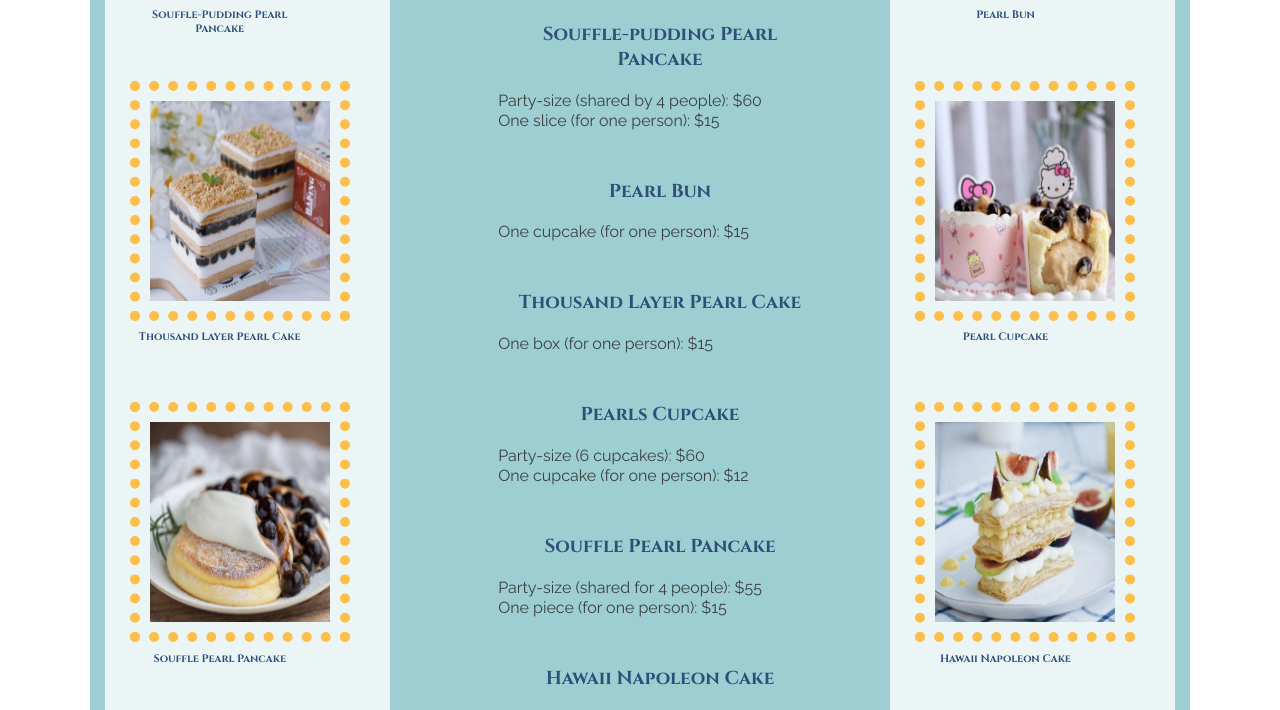
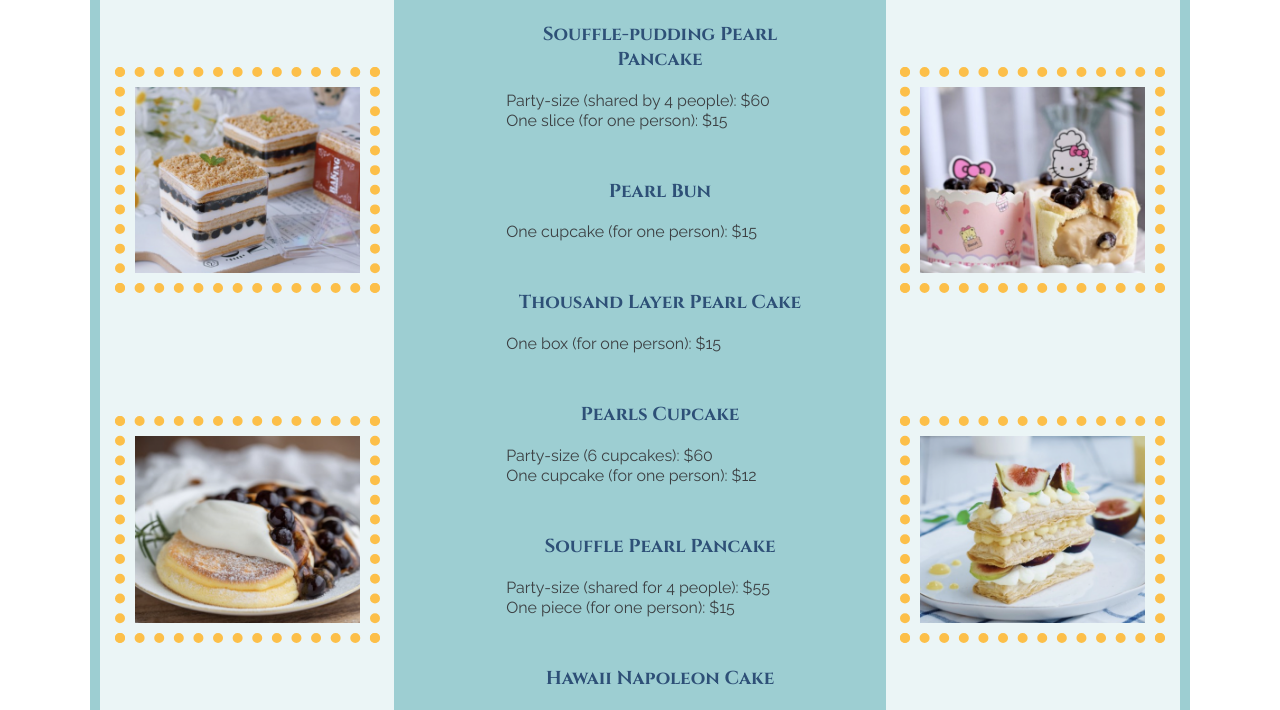
Before and after one commit to megankuo/mdia-1106-MeKaWei, a PHP site: page /dessert-menu.html in a window 1280 px wide. Shown: the part 518-1228 px from the top of the page. Run offline with PHP 8.4, Linux system fonts and the light colour scheme.

Commit message:
fixed bugs

```diff
--- a/dessert-menu.html
+++ b/dessert-menu.html
@@ -41,7 +41,7 @@
       <!-- this header only show in mobile version -->
       <div class="title-only-show-in-mobile">
         <!-- <img src="./images/bubbletea/bbt-menu.png" alt="Bubble Tea Menu" srcset="" /> -->
-        <h1>Desert Menu</h1>
+        <h1>Dessert Menu</h1>
       </div>
 
       <div class="grid-container cake-container">
@@ -53,14 +53,14 @@
             <div class="card">
               <div class="side">
                 <img class="menu-item" src="./images/desserts/pudding.png" alt="Souffle-Pudding Pearl Pancake" />
-                <h6>Souffle-Pudding Pearl Pancake</h6>
+
               </div>
 
               <div class="side back">
                 <h3>Souffle-pudding Pearl Pancake</h3>
                 <p>
-                  Party-size (shared by 4 people): $60<br />
-                  One slice (for one person): $15
+                  Party-size (4pc): $60<br />
+                  One slice: $15
                 </p>
               </div>
             </div>
@@ -70,12 +70,12 @@
             <div class="card">
               <div class="side">
                 <img class="menu-item" src="./images/desserts/layerscake.png" alt="layerscake" />
-                <h6>Thousand Layer Pearl Cake</h6>
+
               </div>
 
               <div class="side back">
                 <h3>Thousand Layer Pearl Cake</h3>
-                <p>One box (for one person): $15</p>
+                <p>One box: $15</p>
               </div>
             </div>
           </div>
@@ -84,14 +84,14 @@
             <div class="card">
               <div class="side">
                 <img class="menu-item" src="./images/desserts/pancake.png" alt="souffle pearl pancake" />
-                <h6>Souffle Pearl Pancake</h6>
+
               </div>
 
               <div class="side back">
                 <h3>Souffle Pearl Pancake</h3>
                 <p>
-                  Party-size (shared for 4 people): $55<br />
-                  One piece (for one person): $15
+                  Party-size (4pc): $55<br />
+                  One piece: $15
                 </p>
               </div>
             </div>
@@ -102,14 +102,14 @@
             <div class="card">
               <div class="side">
                 <img class="menu-item" src="./images/desserts/bread.png" alt="bread" />
-                <h6>Pearl Bread</h6>
+
               </div>
 
               <div class="side back">
                 <h3>Pearls Bread</h3>
                 <p>
-                  Party-size (shared by 6 people): $50<br />
-                  One slice (for one person): $10
+                  Party-size (6pc): $50<br />
+                  One slice: $10
                 </p>
               </div>
             </div>
@@ -175,11 +175,11 @@
             <div class="card">
               <div class="side">
                 <img class="menu-item" src="./images/desserts/bun.png" alt="bun" />
-                <h6>Pearl Bun</h6>
+
               </div>
               <div class="side back">
                 <h3>Pearl Bun</h3>
-                <p>One cupcake (for one person): $15</p>
+                <p>One cupcake: $15</p>
               </div>
             </div>
           </div>
@@ -188,13 +188,13 @@
             <div class="card">
               <div class="side">
                 <img class="menu-item" src="./images/desserts/cupcake.png" alt="cupcake" />
-                <h6>Pearl Cupcake</h6>
+
               </div>
               <div class="side back">
                 <h3>Pearls Cupcake</h3>
                 <p>
-                  Party-size (6 cupcakes): $60<br />
-                  One cupcake (for one person): $12
+                  Party-size (6pc): $60<br />
+                  One cupcake: $12
                 </p>
               </div>
             </div>
@@ -204,11 +204,11 @@
             <div class="card">
               <div class="side">
                 <img class="menu-item" src="./images/desserts/napolen.png" alt="napoleon cake" />
-                <h6>Hawaii Napoleon Cake</h6>
+
               </div>
               <div class="side back">
                 <h3>Hawaii Napoleon Cake</h3>
-                <p>One piece (for one person): $15</p>
+                <p>One piece: $15</p>
               </div>
             </div>
           </div>
@@ -217,13 +217,13 @@
             <div class="card">
               <div class="side">
                 <img class="menu-item" src="./images/desserts/rollcake.png" alt="matcha roll cake" />
-                <h6>Matcha Roll Cake</h6>
+
               </div>
               <div class="side back">
                 <h3>Matcha Roll Cake</h3>
                 <p>
-                  Party-size (share by 5 people): $55<br />
-                  Once slice (for one people): $12
+                  Party-size (5pc): $55<br />
+                  Once slice: $12
                 </p>
               </div>
             </div>
--- a/index.html
+++ b/index.html
@@ -6,7 +6,6 @@
   <meta name="viewport" content="width=device-width">
   <title>MeKaWei Bubble Tea Cafe</title>
   <script src="script.js" charset="utf-8"></script>
-  <!-- <link href="style.css" rel="stylesheet" type="text/css" /> -->
   <link href="mobile.css" rel="stylesheet" type="text/css" />
   <link rel="preconnect" href="https://fonts.gstatic.com">
   <link
--- a/menu.css
+++ b/menu.css
@@ -1,6 +1,4 @@
 /*** Both Menus ***/
-
-
 
 .menu {
   list-style-type: none;
@@ -16,8 +14,6 @@
   margin: 20% 0 10%;
 }
 
-
-
 .menu-item {
   max-width: 100%;
   border-style: dotted;
@@ -27,17 +23,16 @@
   /* animation:spin 10s linear infinite;  */
 }
 
-
 /* @keyframes spin {
   100% {
     transform: rotateZ(360deg);
   }
 } */
 
+/* card back only shows in mobile  */
 
-/* card back only shows in mobile  */
-.card-back{
-  display:none
+.card-back {
+  display: none
 }
 
 .menu-item:hover {
@@ -50,13 +45,12 @@
   background-color: #9dced2;
 }
 
-
 /*bubble tea menu */
 
 .tea-container {
   background-color: #9fd1a9;
 }
 
-.title-only-show-in-mobile{
+.title-only-show-in-mobile {
   display: none;
 }
--- a/mobile.css
+++ b/mobile.css
@@ -54,7 +54,7 @@
 }
 
 p {
-  padding: 0;
+  padding: 0 0.5em;
   line-height: 1.25em;
   margin: 0.5em auto 0.5em;
 }
@@ -496,11 +497,10 @@
 
 .grid-item {
   background-color: rgba(255, 255, 255, 0.8);
-  padding: 10px;
-  width: 90%;
+  width: 100%;
   text-align: center;
   display: grid;
-  align-content: space-evenly;
+  justify-items: center;
   align-items: center;
 }
 
@@ -510,12 +510,12 @@
   height: 200px;
   perspective: 600;
   position: relative;
-  width: 150px ;
-  padding: 15px;
+  width: 150px;
+  /* padding: 15px; */
 }
 
 .card {
-  position: absolute;
+  /* position: absolute; */
   transform-style: preserve-3d;
   transition: all 1s ease-in-out;
   width: 100%;
@@ -540,6 +540,10 @@
   transform: rotateY(180deg);
 }
 
+.card .back h3 {
+  margin: 0;
+}
+
 .card.flipped {
   -webkit-transform: rotateY(180deg);
   -moz-transform: rotateY(180deg);
@@ -551,21 +555,13 @@
 
 .menu-item {
   border-width: 5px;
-  height: 25vh;
-  width: 35vw;
+  box-sizing: border-box;
 }
 
 /*new bbt page*/
 
 .grid-item-middle {
   display: none;
-}
-
-.cake-container {
-  display: grid;
-  grid-template-columns: 1fr 2fr 1fr;
-  margin: auto;
-  padding: 10px;
 }
 
 .title-only-show-in-mobile {
@@ -662,22 +653,20 @@
     display: inline-block;
   }
   /* Menu */
+  .card-container {
+    width: 90%;
+    margin: 20px;
+  }
   .menu-item {
     border-width: 10px;
   }
-
   .grid-container {
     display: grid;
     max-width: 1080px;
     grid-template-columns: 1fr 1.67fr 1fr;
     padding: 10px;
   }
-  .grid-item {
-    background-color: rgba(255, 255, 255, 0.8);
-    padding: 10px;
-    text-align: center;
+  .tea-container .grid-item {
+    align-items: stretch;
   }
-
-
-
 }
--- a/review/templates/functions/template_functions.php
+++ b/review/templates/functions/template_functions.php
@@ -20,10 +20,10 @@
     Posted on: <?php echo $row['date']; ?>
   </div>
 
-        <h3>New comment by: <?php echo $row['email']; ?></h3>
+  <h3>Review by: <?php echo $row['email']; ?></h3>
 
   <div class="mood">
-          Current mood: <?php echo $row['mood']; ?>
+    Satisfaction: <?php echo $row['mood']; ?>
   </div>
 
   <div class="comment-text">
```
Also changed, not shown: other parts of mobile.css (+11 -15 lines), bbt-menu.html (+10 -10 lines), documentation.md (+7 -4 lines), review.css (added, +52 -0 lines), review/templates/index.php (+14 -13 lines). Lines whose indentation alone changed are shown as unchanged.
